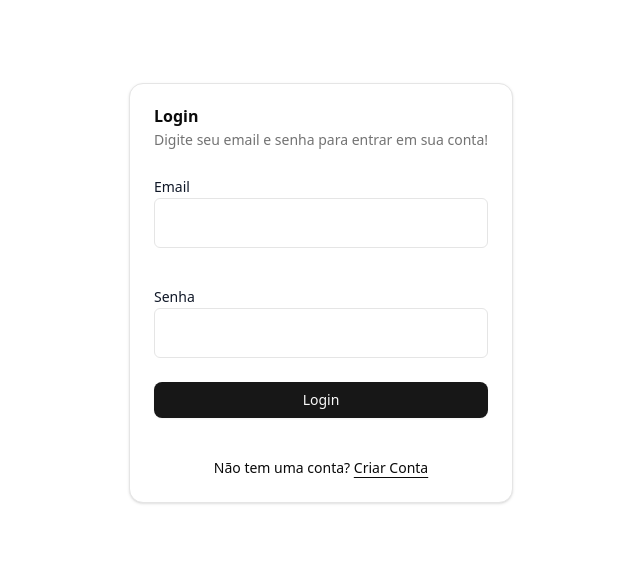
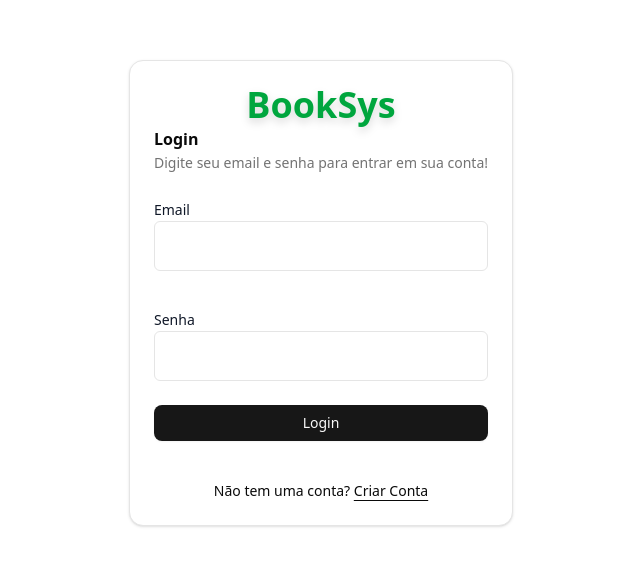
Before and after one commit to JoaoVitorHz/bs-front, a Next.js app: page / in a window 1280 px wide. Shown: the part 107-672 px from the top of the page, without its empty margins (319-959 px from the left). Built offline with nearby package versions, Linux system fonts and the light colour scheme; no server answers.

Commit message:
melhorando titulos

```diff
--- a/src/components/login-form.jsx
+++ b/src/components/login-form.jsx
@@ -74,6 +74,10 @@ export function LoginForm({ className, ...props }) {
         (<div className={cn("flex flex-col gap-6", className)} {...props}>
             <Card>
                 <CardHeader>
+                 <div className="flex justify-center text-4xl font-bold text-green-600 drop-shadow-lg">
+                    BookSys
+                </div>
+
                     <CardTitle>Login</CardTitle>
                     <CardDescription>
                         Digite seu email e senha para entrar em sua conta!
--- a/src/components/register-form.jsx
+++ b/src/components/register-form.jsx
@@ -95,6 +95,9 @@ export function Register({ className, ...props}) {
     (<div className={cn("flex flex-col gap-6", className)} {...props}>
       <Card>
         <CardHeader>
+             <div className="flex justify-center text-4xl font-bold text-green-600 drop-shadow-lg">
+                    BookSys
+                </div>
             <CardTitle>
                 Criar conta
             </CardTitle>
```
